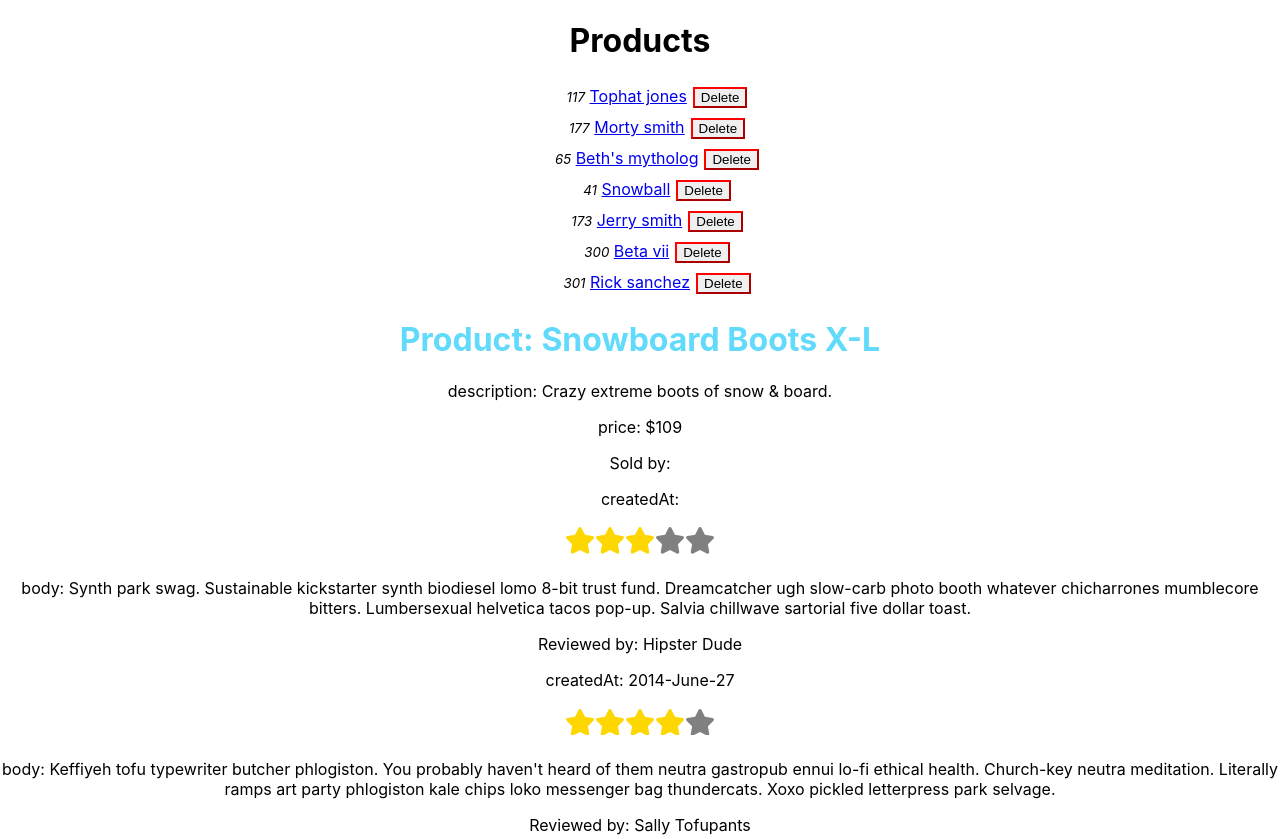
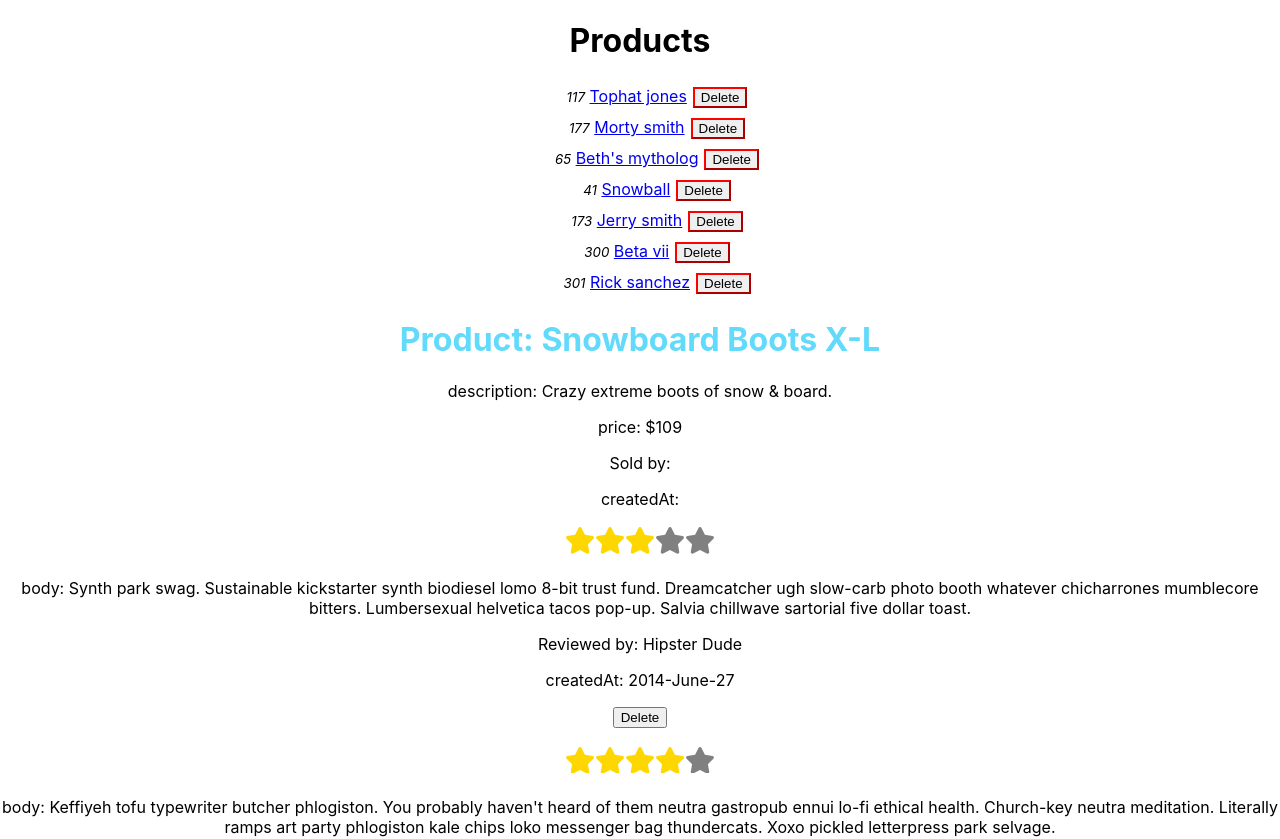
Before and after one commit to CodeCoreYVR/amazing_amazon_react_nov_2020, a React (Create React App) app: page / in a window 1280 px wide. Shown: the top 839 px of the page. Built offline with nearby package versions, Linux system fonts and the light colour scheme.

Commit message:
[lab] Delete Review from Product Show

```diff
--- a/src/components/ProductShowPage.js
+++ b/src/components/ProductShowPage.js
@@ -6,12 +6,28 @@ import { ReviewList } from './ReviewList'
 
 class ProductShowPage extends Component {
   constructor(props) {
-      super(props);
-      this.state = {
-          product: {
-              ...product
-          },
+    super(props);
+    this.state = {
+      product: {
+        ...product
+        },
       };
+
+    this.deleteReview = this.deleteReview.bind(this);
+  }
+
+  deleteReview(reviewId) {
+    const {
+        product,
+        product: { reviews },
+    } = this.state
+
+    this.setState({
+        product: {
+            ...product,
+            reviews: reviews.filter(r => r.id !== reviewId),
+        },
+    });
   }
 
   render() {
@@ -20,6 +36,7 @@ class ProductShowPage extends Component {
           <div className="ProductShowPage">
               <ProductDetails {...product} />
               <ReviewList
+              onReviewDeleteClick={this.deleteReview}
               reviews={product.reviews} />
           </div>
       );
--- a/src/components/ReviewDetails.js
+++ b/src/components/ReviewDetails.js
@@ -11,6 +11,7 @@ export function ReviewDetails(props) {
       <p>body: {body}</p>
       <p>Reviewed by: {reviewerName}</p>
       <p>createdAt: {createdAt}</p>{' '}
+      <button onClick={() => props.onDeleteClick(props.id)}>Delete</button>
     </div>
   )
 }
--- a/src/components/ReviewList.js
+++ b/src/components/ReviewList.js
@@ -14,6 +14,8 @@ export function ReviewList(props) {
             body={body}
             reviewerName={reviewer.full_name}
             createdAt={created_at}
+            onDeleteClick={id => props.onReviewDeleteClick(id)}
+            {...review}
           />
         )
       })}
```
